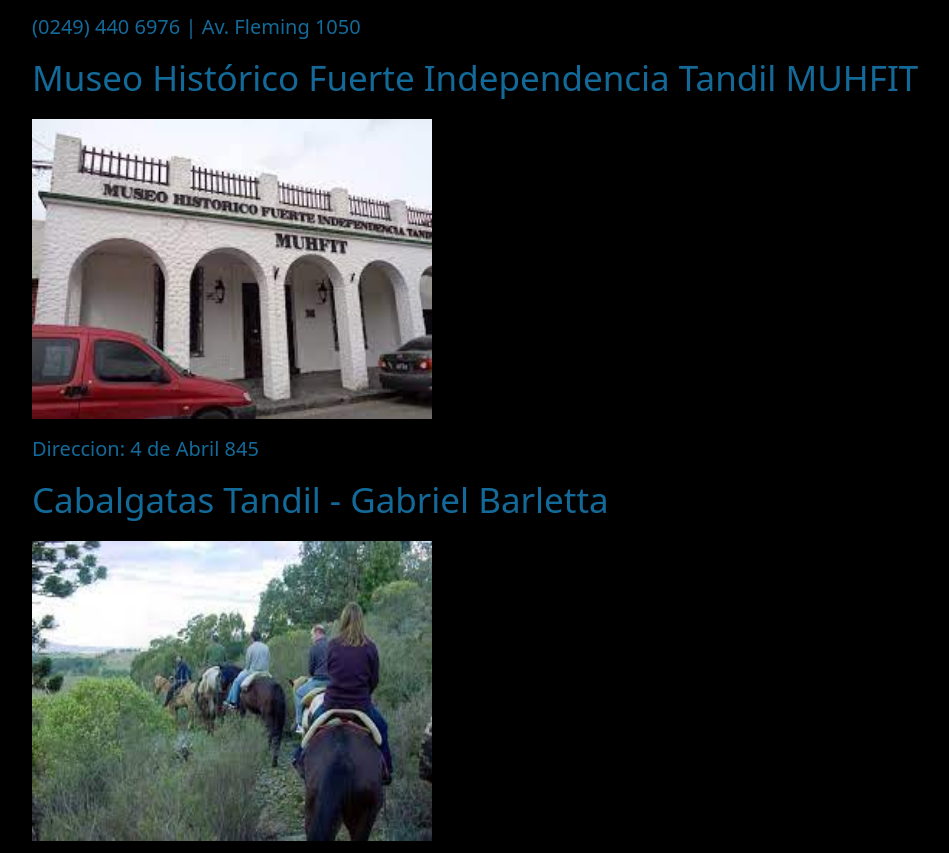
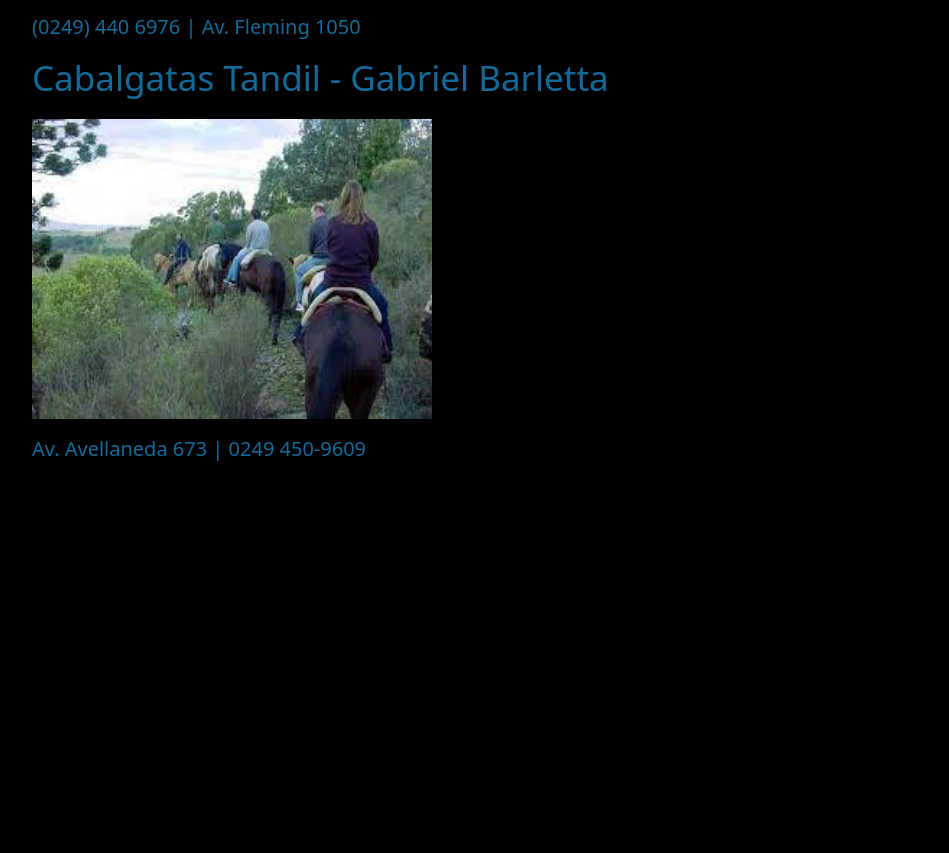
Before and after one commit to LucaSB47/TIO---TPE, a plain HTML site: page Actividades.html in a window 1280 px wide. Shown: the part 1815-2668 px from the top of the page, without its empty margins (50-999 px from the left). After the commit the page ends 2294 px from the top, so only its background shows below. Drawn offline with nearby package versions, Linux system fonts and the light colour scheme.

Commit message:
Borre el museo de la seccion de actividades y cree la rama de cambios

```diff
--- a/Actividades.html
+++ b/Actividades.html
@@ -65,9 +65,6 @@
             <h2 id="4">Tandil Golf Club</h2>
             <img src="img/tandil golf club.png" alt="">
             <p>(0249) 440 6976 | Av. Fleming 1050</p>
-            <h2 id="5">Museo Histórico Fuerte Independencia Tandil MUHFIT</h2>
-            <img src="img/museo fuerte independencia.jpeg" alt="">
-            <p>Direccion: 4 de Abril 845</p>
             <h2 id="6">Cabalgatas Tandil - Gabriel Barletta</h2>
             <img src="img/cabalgatas.jpeg" alt="">
             <p>Av. Avellaneda 673 | 0249 450-9609</p>
```
